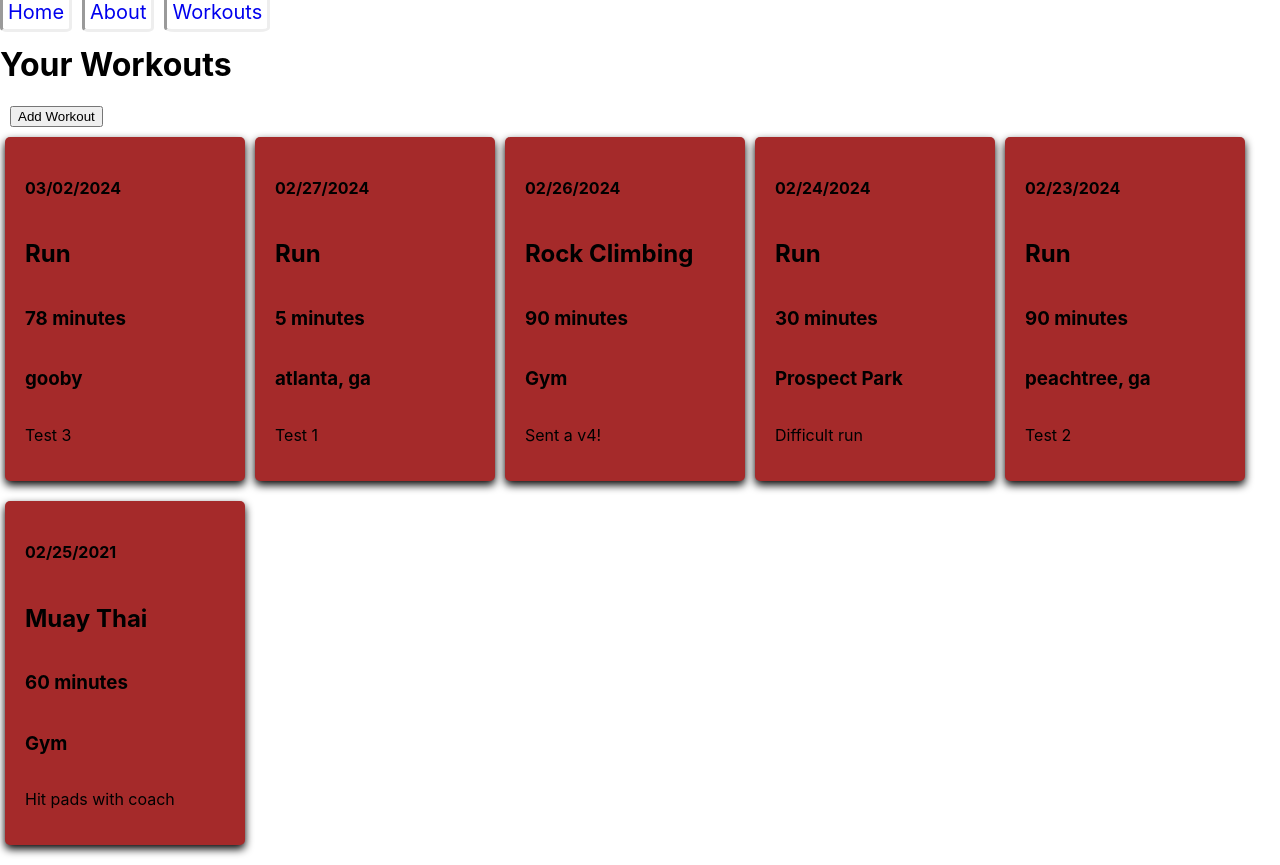
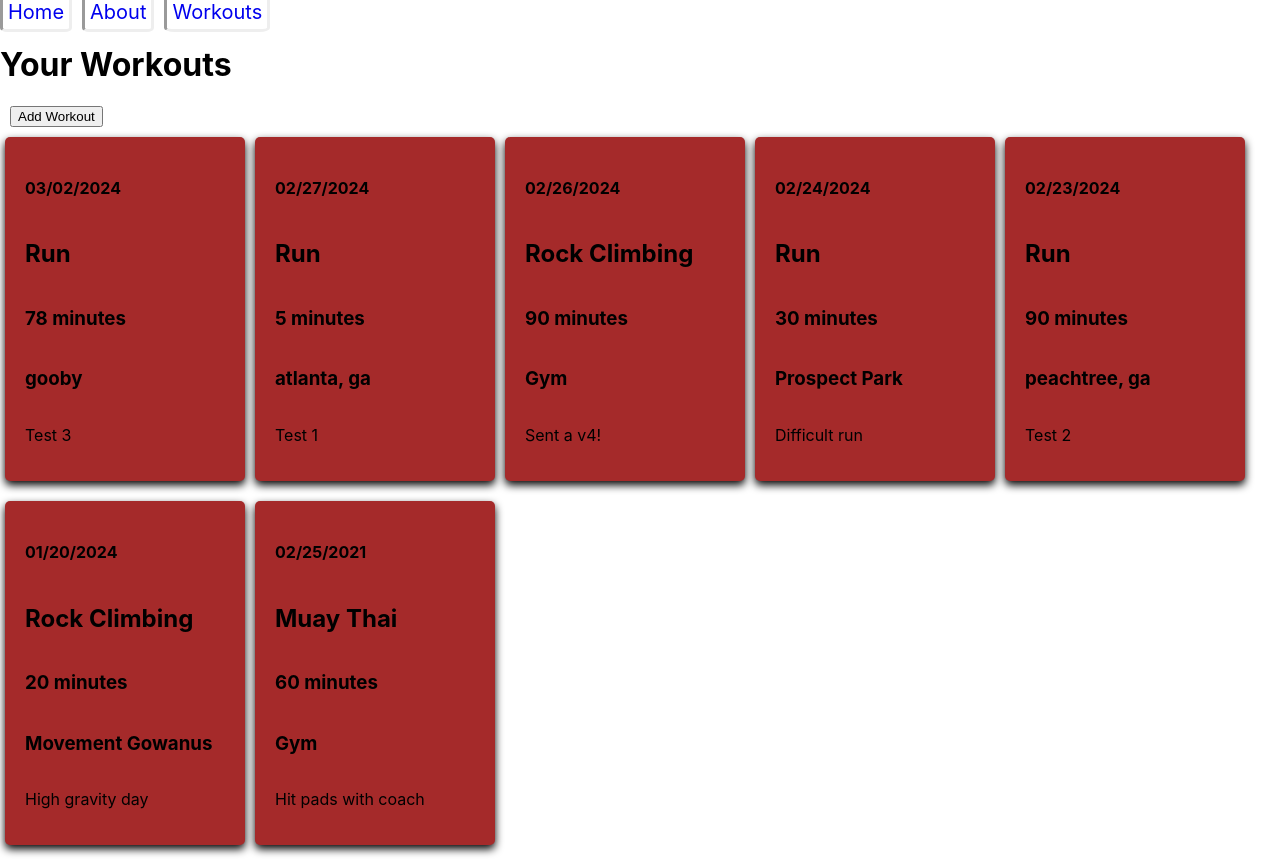
Before and after one commit to gasparericmartin/project-phase-2, a React (Create React App) app: page /workouts in a window 1280 px wide. Built offline with nearby package versions, Linux system fonts and the light colour scheme; data requests are answered from the project's data file.

Commit message:
Modify form input values

```diff
--- a/db.json
+++ b/db.json
@@ -47,6 +47,14 @@
       "length": "78",
       "location": "gooby ",
       "notes": "Test 3"
+    },
+    {
+      "id": 7,
+      "date": "2024-01-20",
+      "type": "Rock Climbing",
+      "length": "20",
+      "location": "Movement Gowanus",
+      "notes": "High gravity day"
     }
   ]
 }
--- a/src/components/AddWorkout.js
+++ b/src/components/AddWorkout.js
@@ -37,7 +37,7 @@ function AddWorkout({postWorkout}) {
                 <input
                     type='text'
                     placeholder='Type'
-                    value={formData.name}
+                    value={formData.type}
                     name='type'
                     onChange={handleChange}
                 />
@@ -46,7 +46,7 @@ function AddWorkout({postWorkout}) {
                 <input
                     type='number'
                     placeholder='Length'
-                    value={formData.name}
+                    value={formData.length}
                     name='length'
                     onChange={handleChange}
                 />
@@ -54,21 +54,21 @@ function AddWorkout({postWorkout}) {
                 <input
                     type='text'
                     placeholder='Location'
-                    value={formData.name}
+                    value={formData.location}
                     name='location'
                     onChange={handleChange}
                 />
                 <input
                     type='text'
                     placeholder='Notes'
-                    value={formData.name}
+                    value={formData.notes}
                     name='notes'
                     onChange={handleChange}
                 />
                 <input
                     type='date'
                     placeholder='Date'
-                    value={formData.name}
+                    value={formData.date}
                     name='date'
                     onChange={handleChange}
                 />
--- a/src/pages/Workouts.js
+++ b/src/pages/Workouts.js
@@ -25,12 +25,6 @@ function Workouts() {
       setShowAddForm(!showAddForm)
     }
 
-    // const displayList = workoutList.toSorted((a, b) => {
-    //   return a.date.replaceAll('-','') - b.date.replaceAll('-','')}
-    // )
-
-
-
     return (
       <>
       <h1>Your Workouts</h1>
```
